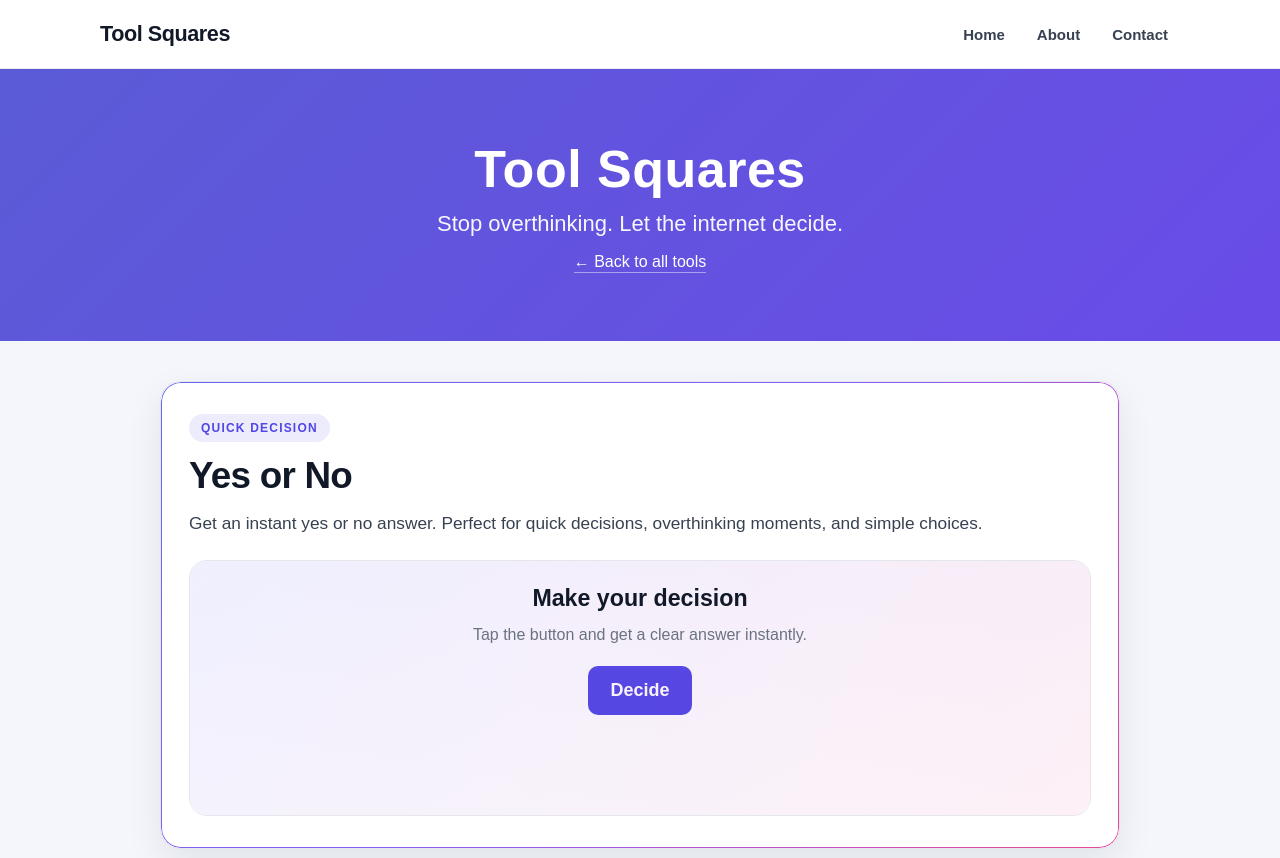
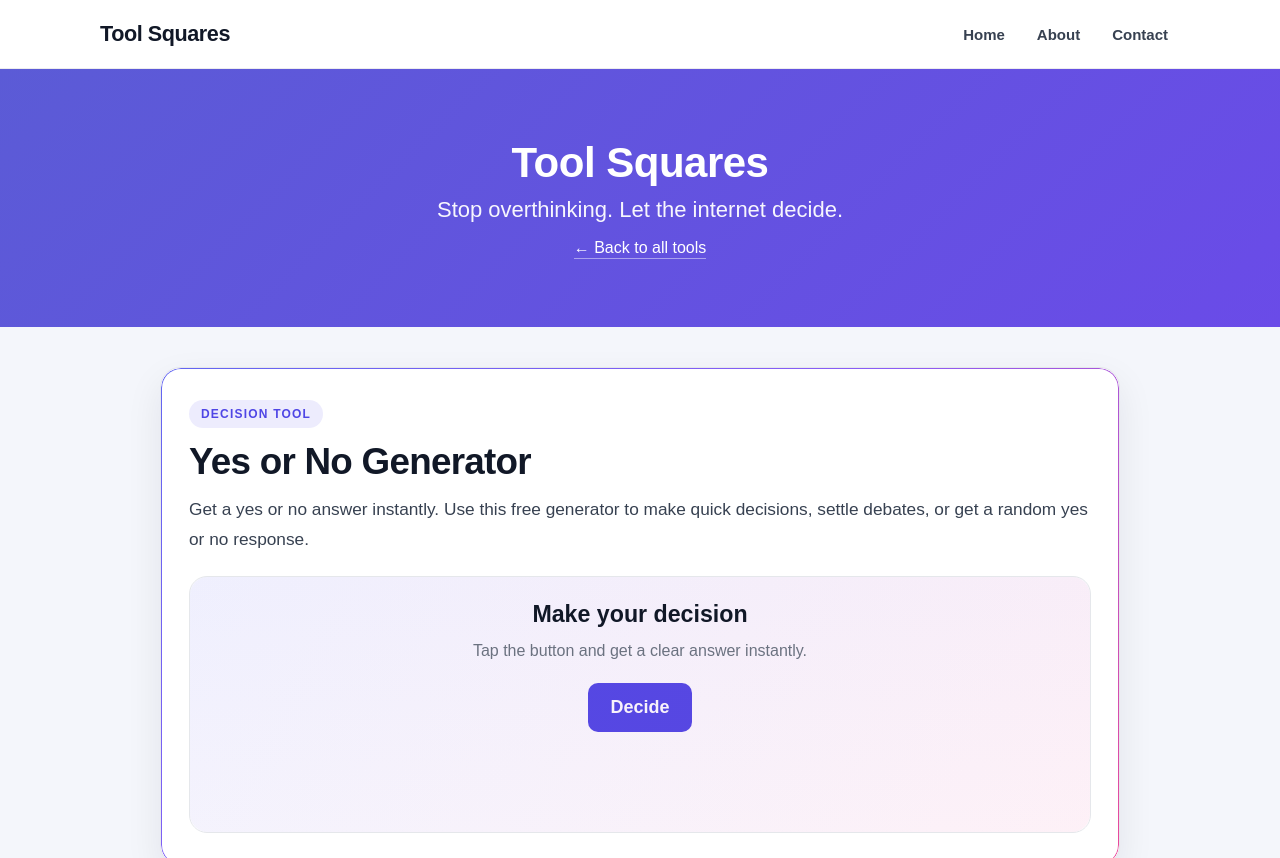
Before and after one commit to cosmicpub/cosmicpub.github.io, a plain HTML site: page pages/yes-or-no.html in a window 1280 px wide. Shown: the top 858 px of the page. Drawn offline with Linux system fonts and the light colour scheme.

Commit message:
Update yes-or-no.html

```diff
--- a/pages/yes-or-no.html
+++ b/pages/yes-or-no.html
@@ -40,22 +40,19 @@
 
 <div id="site-header"></div>
 <header class="hero-header">
-<h1>Tool Squares</h1>
-<p>Stop overthinking. Let the internet decide.</p>
-<div class="nav"><a href="/">← Back to all tools</a></div>
+  <div class="hero-title">Tool Squares</div>
+  <p>Stop overthinking. Let the internet decide.</p>
+  <div class="nav"><a href="/">← Back to all tools</a></div>
 </header>
 
 <main class="tool-page">
   <div class="tool-wrap">
 
-    <!-- MAIN TOOL -->
     <section class="tool-main">
-      <div class="tool-kicker">Quick decision</div>
-
-      <h1 id="toolH1">Yes or No</h1>
-
-      <p class="tool-lead" id="toolDesc">
-        Get an instant yes or no answer. Perfect for quick decisions, overthinking moments, and simple choices.
+      <div class="tool-kicker">Decision tool</div>
+      <h1>Yes or No Generator</h1>
+      <p class="tool-lead">
+        Get a yes or no answer instantly. Use this free generator to make quick decisions, settle debates, or get a random yes or no response.
       </p>
 
       <div class="tool-actions">
```
